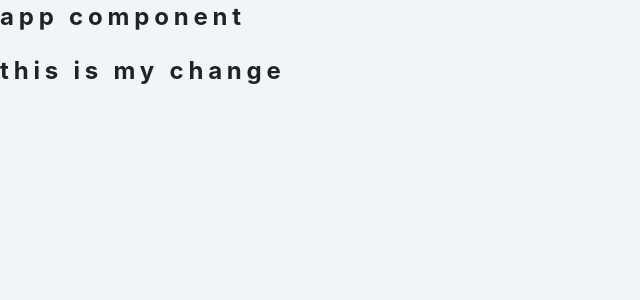
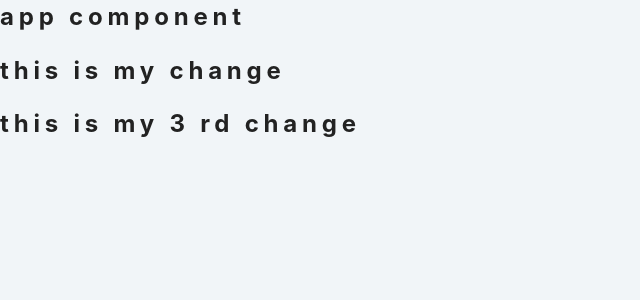
Before and after one commit to nciampelletti/react-coctails-app, a React (Create React App) app: page / in a window 1280 px wide. Shown: the top 300 px of the page, without its empty margins (0-640 px from the left). Built offline with nearby package versions, Linux system fonts and the light colour scheme.

Commit message:
3rd change

```diff
--- a/src/App.js
+++ b/src/App.js
@@ -1,19 +1,20 @@
-import React from "react";
-import { BrowserRouter as Router, Route, Switch } from "react-router-dom";
+import React from "react"
+import { BrowserRouter as Router, Route, Switch } from "react-router-dom"
 // import pages
-import Home from "./pages/Home";
-import About from "./pages/About";
-import SingleCocktail from "./pages/SingleCocktail";
-import Error from "./pages/Error";
+import Home from "./pages/Home"
+import About from "./pages/About"
+import SingleCocktail from "./pages/SingleCocktail"
+import Error from "./pages/Error"
 // import components
-import Navbar from "./components/Navbar";
+import Navbar from "./components/Navbar"
 function App() {
   return (
     <div>
       <h2>app component</h2>
       <h2>this is my change</h2>
+      <h2>this is my 3 rd change</h2>
     </div>
-  );
+  )
 }
 
-export default App;
+export default App
```
